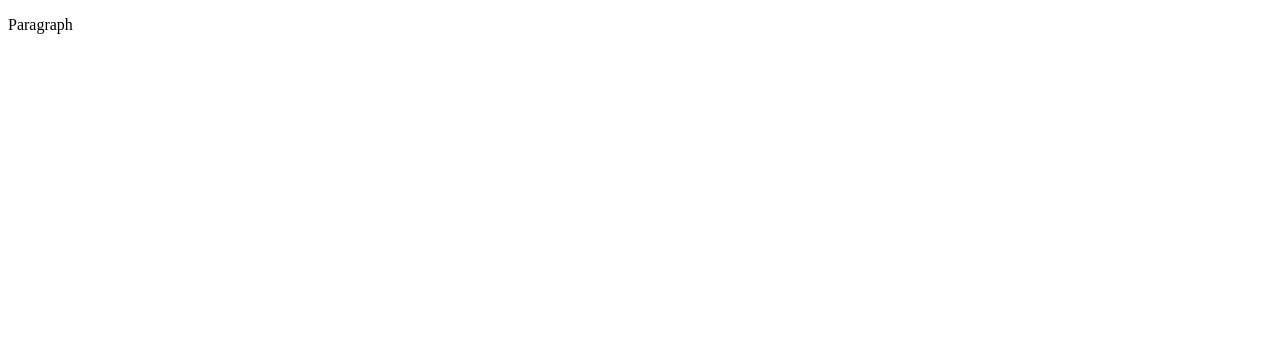
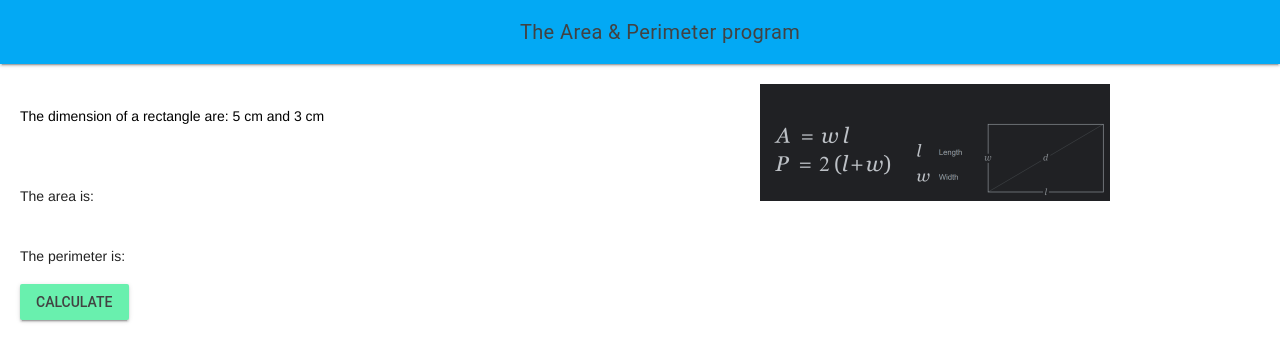
Before and after one commit to MTHS-ICD2O-1-2023/ICD2O-Unit-2-02-hai-tran-2, a plain HTML site: page index.html in a window 1280 px wide. Drawn offline with nearby package versions, Linux system fonts and the light colour scheme.

Commit message:
added first webpage

```diff
--- a/css/style.css
+++ b/css/style.css
@@ -1,4 +1,31 @@
-/* Created by: Mr. Coxall
-* Created on: Sep 2020
+/* Created by: Hai Tran
+* Created on: March 2024
 * This file contains the CSS for index.html
 */
+
+.image {
+  height: auto;
+  width: 500px;
+  float: right;
+}
+
+.mdl-layout__header-row {
+  justify-content: center;
+  padding: 0;
+}
+
+.mdl-layout__content {
+  padding-left: 15pt;
+  padding-right: 15pt;
+  padding-top: 15pt;
+}
+
+
+
+
+
+.page-content-answer {
+  color: rgb(0 0 0);
+  font-family: Helvetica, Arial, sans-serif;
+  font-size: 1.25rem;
+}
--- a/index.html
+++ b/index.html
@@ -1,9 +1,52 @@
 <!DOCTYPE html>
-<html>
+<html lang="en-ca">
   <head>
-    <title>Title</title>
+    <meta charset="utf-8" />
+    <meta name="description" content="My first webpage" />
+    <meta name="keywords" content="mths, ICD2O" />
+    <meta name="author" content="Hai Tran" />
+    <meta name="viewport" content="width=device-width, initial-scale=1.0" />
+    <link rel="stylesheet" href="./css/style.css" />
+    <link rel="stylesheet" href="https://fonts.googleapis.com/icon?family=Material+Icons" />
+    <link rel="stylesheet" href="https://code.getmdl.io/1.3.0/material.light_blue-green.min.css" />
+    <link rel="apple-touch-icon" sizes="180x180" href="/apple-touch-icon.png">
+    <link rel="icon" type="image/png" sizes="32x32" href="./favicon-32x32.png">
+    <link rel="icon" type="image/png" sizes="16x16" href="./favicon-16x16.png">
+    <link rel="manifest" href="/site.webmanifest">
+    <title>The Area & Perimeter program</title>
   </head>
   <body>
-    <p>Paragraph</p>
+    <script defer src="https://code.getmdl.io/1.3.0/material.min.js"></script>
+    <script src="./js/script.js"></script>
+    <div class="mdl-layout mdl-js-layout mdl-layout--fixed-header">
+      <header class="mdl-layout__header">
+        <div class="mdl-layout__header-row">
+          <span class="mdl-layout-title">The Area & Perimeter program</span>
+        </div>
+      </header>
+      <main class="mdl-layout__content">
+        <div class="image">
+          <img src="./images/area_and_perimeter.png" alt="area and perimeter of rectangle">
+        </div>
+        <br />
+        <div class="page-content-answer">
+          <p>The dimension of a rectangle are: 5 cm and 3 cm</p>
+        </div>
+        <br>
+        <br>
+          <div id="area of rectangle">
+            <p>The area is:</p>
+          </div>
+          <br>
+          <div id="perimeter of rectangle">
+            <p>The perimeter is:</p>
+          </div>
+        <!-- Accent-colored raised button with ripple -->
+        <button class="mdl-button mdl-js-button mdl-button--raised mdl-js-ripple-effect mdl-button--accent"
+          onclick="doMathClicked()">
+          calculate
+        </button>
+      </main>
+    </div>
   </body>
 </html>
--- a/js/script.js
+++ b/js/script.js
@@ -1,5 +1,10 @@
 // Copyright (c) 2020 Mr. Coxall All rights reserved
 //
-// Created by: Mr. Coxall
-// Created on: Sep 2020
+// Created by: Hai Tran
+// Created on: march 2024
 // This file contains the JS functions for index.html
+
+function doMathClicked() {
+  document.getElementById("area of rectangle").innerHTML = "<p>The area is: " + (5 * 3) + " cm² <p>"
+  document.getElementById("perimeter of rectangle").innerHTML = "<p>The area is: " + ((5 + 3) * 2) + " cm <p>"
+}
```
Also changed, not shown: android-chrome-192x192.png (added), android-chrome-512x512.png (added), apple-touch-icon.png (added), favicon-16x16.png (added), favicon-32x32.png (added), favicon.ico (added), images/area_and_perimeter.png (added), site.webmanifest (added).
